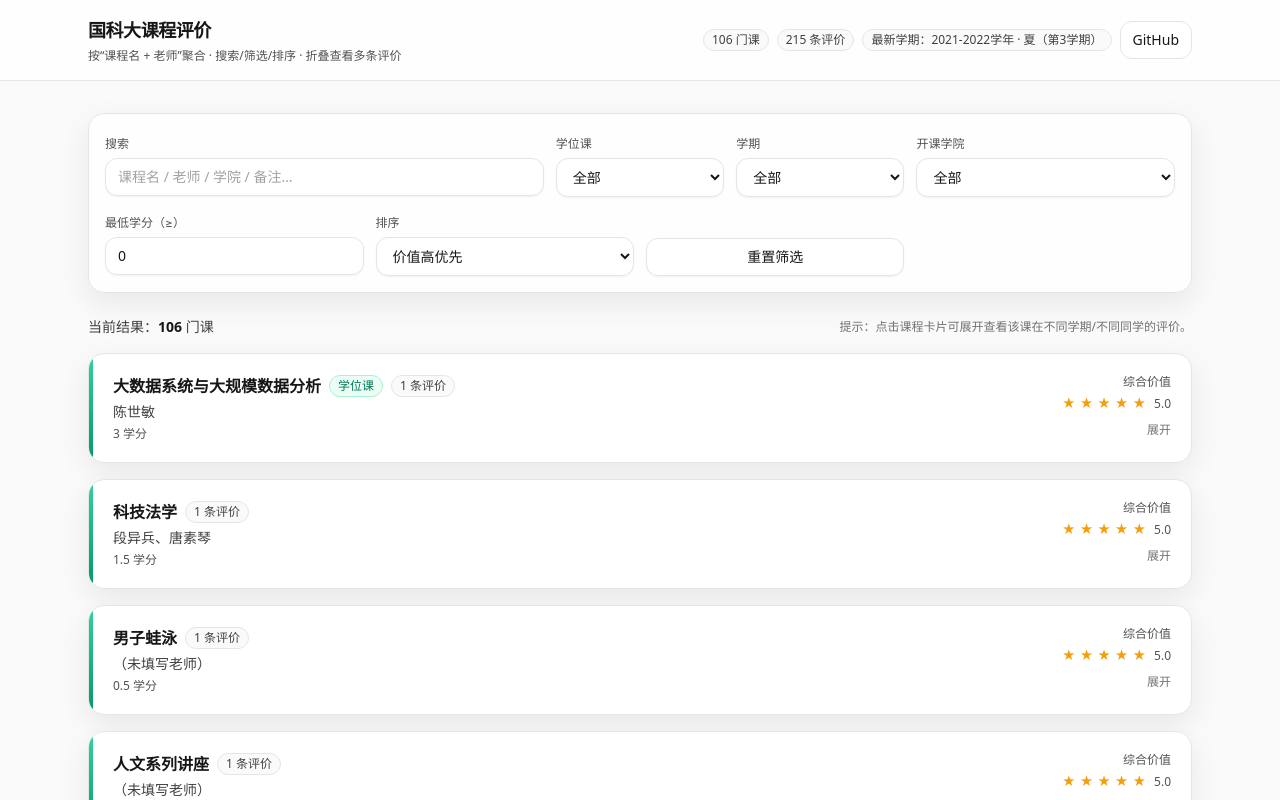
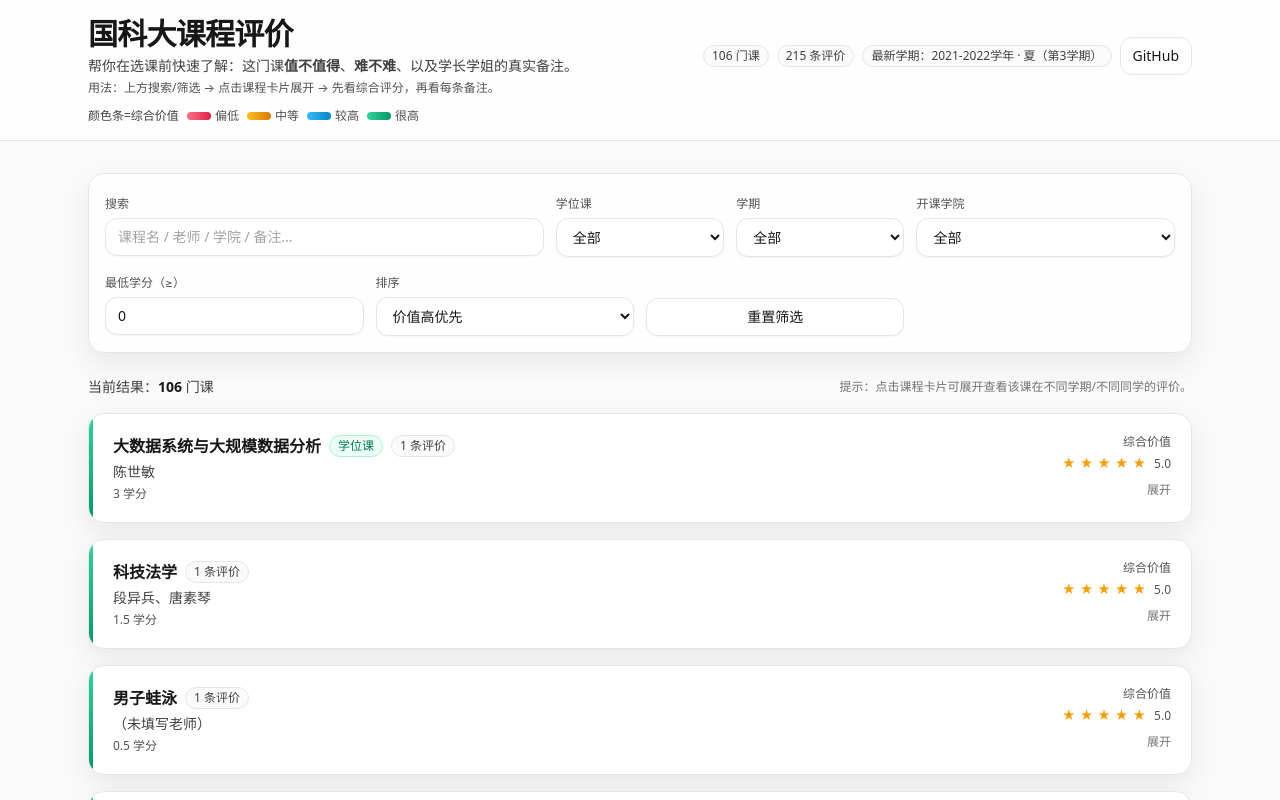
Before and after one commit to 2654400439/UCAS_CoursePPT_2021-2022, a React (Vite) app: page / in a window 1280 px wide. Shown: the top 800 px of the page. Built offline with nearby package versions, Linux system fonts and the light colour scheme.

Commit message:
ux: clearer header + value legend + emphasize summary + remark-first reviews

```diff
--- a/src/App.tsx
+++ b/src/App.tsx
@@ -5,6 +5,30 @@ import { applyFilters, defaultFilters, getFacetValues } from "./lib/filter";
 import { FiltersBar } from "./components/FiltersBar";
 import { CourseCard } from "./components/CourseCard";
 import { Badge } from "./components/Badge";
+
+function ValueLegend() {
+  return (
+    <div className="flex flex-wrap items-center gap-2 text-xs text-neutral-600">
+      <span className="font-medium text-neutral-700">颜色条=综合价值</span>
+      <span className="inline-flex items-center gap-1">
+        <span className="h-2 w-6 rounded-full bg-gradient-to-r from-rose-400 to-rose-600" aria-hidden="true" />
+        <span>偏低</span>
+      </span>
+      <span className="inline-flex items-center gap-1">
+        <span className="h-2 w-6 rounded-full bg-gradient-to-r from-amber-400 to-amber-600" aria-hidden="true" />
+        <span>中等</span>
+      </span>
+      <span className="inline-flex items-center gap-1">
+        <span className="h-2 w-6 rounded-full bg-gradient-to-r from-sky-400 to-sky-600" aria-hidden="true" />
+        <span>较高</span>
+      </span>
+      <span className="inline-flex items-center gap-1">
+        <span className="h-2 w-6 rounded-full bg-gradient-to-r from-emerald-400 to-emerald-600" aria-hidden="true" />
+        <span>很高</span>
+      </span>
+    </div>
+  );
+}
 
 export default function App() {
   const groups = useMemo(() => aggregateCourses(REVIEWS), []);
@@ -20,9 +44,14 @@ export default function App() {
         <div className="mx-auto max-w-6xl px-4 py-4 md:px-6">
           <div className="flex flex-wrap items-center justify-between gap-3">
             <div>
-              <div className="text-lg font-semibold tracking-tight text-neutral-900">国科大课程评价</div>
+              <div className="text-2xl font-semibold tracking-tight text-neutral-900 md:text-3xl">
+                国科大课程评价
+              </div>
+              <div className="mt-1 text-sm text-neutral-700">
+                帮你在选课前快速了解：这门课<strong className="font-semibold">值不值得</strong>、<strong className="font-semibold">难不难</strong>、以及学长学姐的真实备注。
+              </div>
               <div className="mt-1 text-xs text-neutral-600">
-                按“课程名 + 老师”聚合 · 搜索/筛选/排序 · 折叠查看多条评价
+                用法：上方搜索/筛选 → 点击课程卡片展开 → 先看综合评分，再看每条备注。
               </div>
             </div>
             <div className="flex flex-wrap items-center gap-2">
@@ -39,6 +68,9 @@ export default function App() {
                 GitHub
               </a>
             </div>
+          </div>
+          <div className="mt-3">
+            <ValueLegend />
           </div>
         </div>
       </div>
--- a/src/components/CourseCard.tsx
+++ b/src/components/CourseCard.tsx
@@ -24,6 +24,7 @@ function Metric({ label, value }: { label: string; value: number }) {
 
 export function CourseCard({ g }: { g: CourseGroup }) {
   const [open, setOpen] = useState(false);
+  const [showDetailScores, setShowDetailScores] = useState(false);
 
   const subtitle = useMemo(() => {
     const parts: string[] = [];
@@ -70,14 +71,34 @@ export function CourseCard({ g }: { g: CourseGroup }) {
 
       {open && (
         <div className="border-t border-neutral-200 p-5 pt-4">
-          <div className="grid grid-cols-1 gap-3 md:grid-cols-3">
+          <div className="rounded-2xl border border-neutral-200 bg-gradient-to-b from-white to-neutral-50 p-4">
+            <div className="flex flex-wrap items-center justify-between gap-3">
+              <div>
+                <div className="text-sm font-semibold text-neutral-900">综合评分（平均）</div>
+                <div className="mt-1 text-xs text-neutral-600">
+                  综合价值用于排序与颜色条展示；单条评价分数默认收起，重点看备注内容。
+                </div>
+              </div>
+              <button
+                onClick={() => setShowDetailScores((v) => !v)}
+                className="rounded-xl border border-neutral-200 bg-white px-3 py-2 text-sm text-neutral-900 shadow-sm hover:bg-neutral-50 hover:shadow active:bg-neutral-50/70"
+              >
+                {showDetailScores ? "隐藏单条分数" : "显示单条分数"}
+              </button>
+            </div>
+
+            <div className="mt-3 grid grid-cols-1 gap-3 md:grid-cols-3">
               <Metric label="价值" value={g.valueAvg} />
               <Metric label="及格难度（越低越容易）" value={g.passDifficultyAvg} />
               <Metric label="高分难度（越低越容易）" value={g.highScoreDifficultyAvg} />
             </div>
+          </div>
 
           <div className="mt-4">
-            <div className="text-xs text-neutral-600">评价列表</div>
+            <div className="flex flex-wrap items-center justify-between gap-2">
+              <div className="text-sm font-semibold text-neutral-900">评价列表</div>
+              <div className="text-xs text-neutral-600">优先阅读每条“备注”，这是最有信息量的部分。</div>
+            </div>
             <div className="mt-2 space-y-3">
               {g.reviews.map((r) => (
                 <div key={`${g.key}_${r.id}`} className="rounded-2xl border border-neutral-200 bg-neutral-50 p-4">
@@ -90,6 +111,13 @@ export function CourseCard({ g }: { g: CourseGroup }) {
                     </div>
                   </div>
 
+                  {String(r.remark ?? "").trim() && (
+                    <div className="mt-3 whitespace-pre-wrap text-sm leading-relaxed text-neutral-900">
+                      {String(r.remark ?? "").trim()}
+                    </div>
+                  )}
+
+                  {showDetailScores && (
                     <div className="mt-3 grid grid-cols-1 gap-2 md:grid-cols-3">
                       <div className="rounded-xl border border-neutral-200 bg-white p-3">
                         <div className="text-xs text-neutral-600">价值</div>
@@ -110,11 +138,6 @@ export function CourseCard({ g }: { g: CourseGroup }) {
                         </div>
                       </div>
                     </div>
-
-                  {String(r.remark ?? "").trim() && (
-                    <div className="mt-3 whitespace-pre-wrap text-sm leading-relaxed text-neutral-800">
-                      {String(r.remark ?? "").trim()}
-                    </div>
                   )}
 
                   {normalizeText(r.courseCode ?? "") && (
```
Lines whose indentation alone changed are shown as unchanged.
